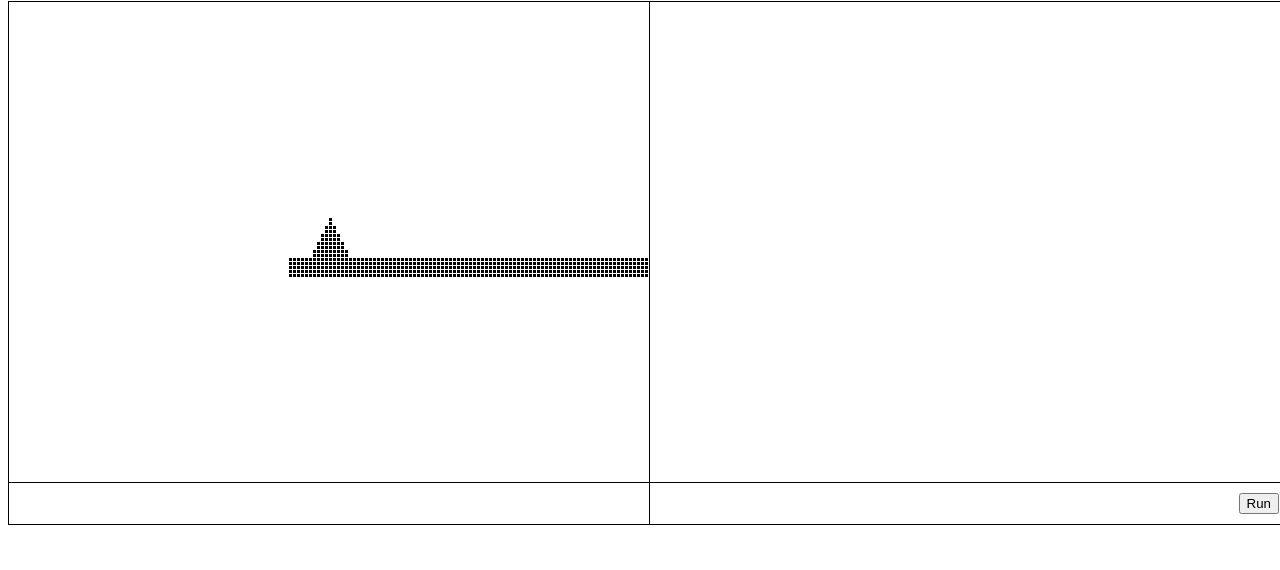
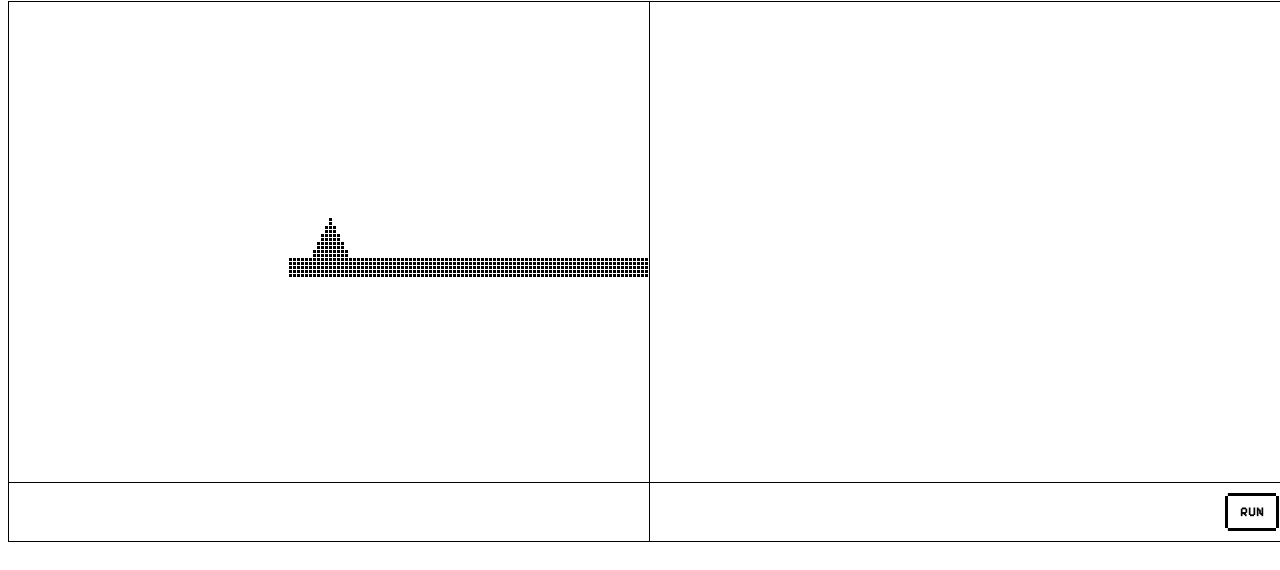
Before and after one commit to kevincarrogan/landa, a website built with webpack: page index.html in a window 1280 px wide. Shown: the part 80-650 px from the top of the page. Built offline with nearby package versions, Linux system fonts and the light colour scheme; what prism-code-editor would draw is missing.

Commit message:
Make button shape pixelated

```diff
--- a/src/main.scss
+++ b/src/main.scss
@@ -1,10 +1,38 @@
 html {
-  font-family:
-    Consolas,
-    Monaco,
-    Andale Mono,
-    Ubuntu Mono,
-    monospace;
+  font-family: "Pixelify Sans", serif;
+  font-optical-sizing: auto;
+  font-weight: 400;
+  font-style: normal;
+}
+
+$button-border: 3px;
+
+button {
+  background-color: white;
+  border: $button-border solid black;
+  clip-path: polygon(
+    0 $button-border,
+    $button-border $button-border,
+    $button-border 0,
+    calc(100% - $button-border) 0,
+    calc(100% - $button-border) $button-border,
+    100% $button-border,
+    100% calc(100% - $button-border),
+    calc(100% - $button-border) calc(100% - $button-border),
+    calc(100% - $button-border) 100%,
+    $button-border 100%,
+    $button-border calc(100% - $button-border),
+    0 calc(100% - $button-border)
+  );
+  cursor: pointer;
+  font-family: inherit;
+  font-weight: bold;
+  padding: 8px 12px;
+  text-transform: uppercase;
+
+  &:hover {
+    background-color: #ccc;
+  }
 }
 
 #main {
```
